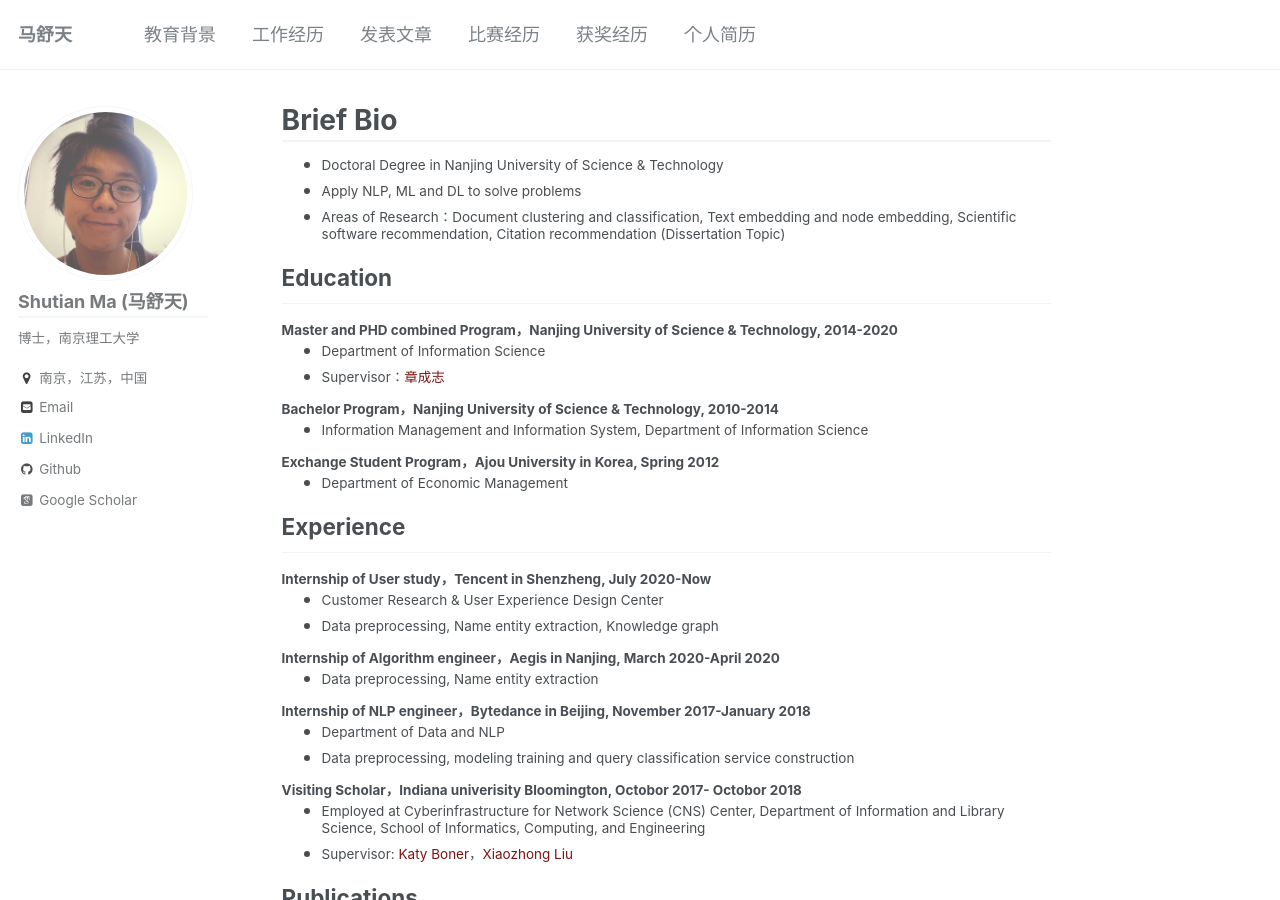
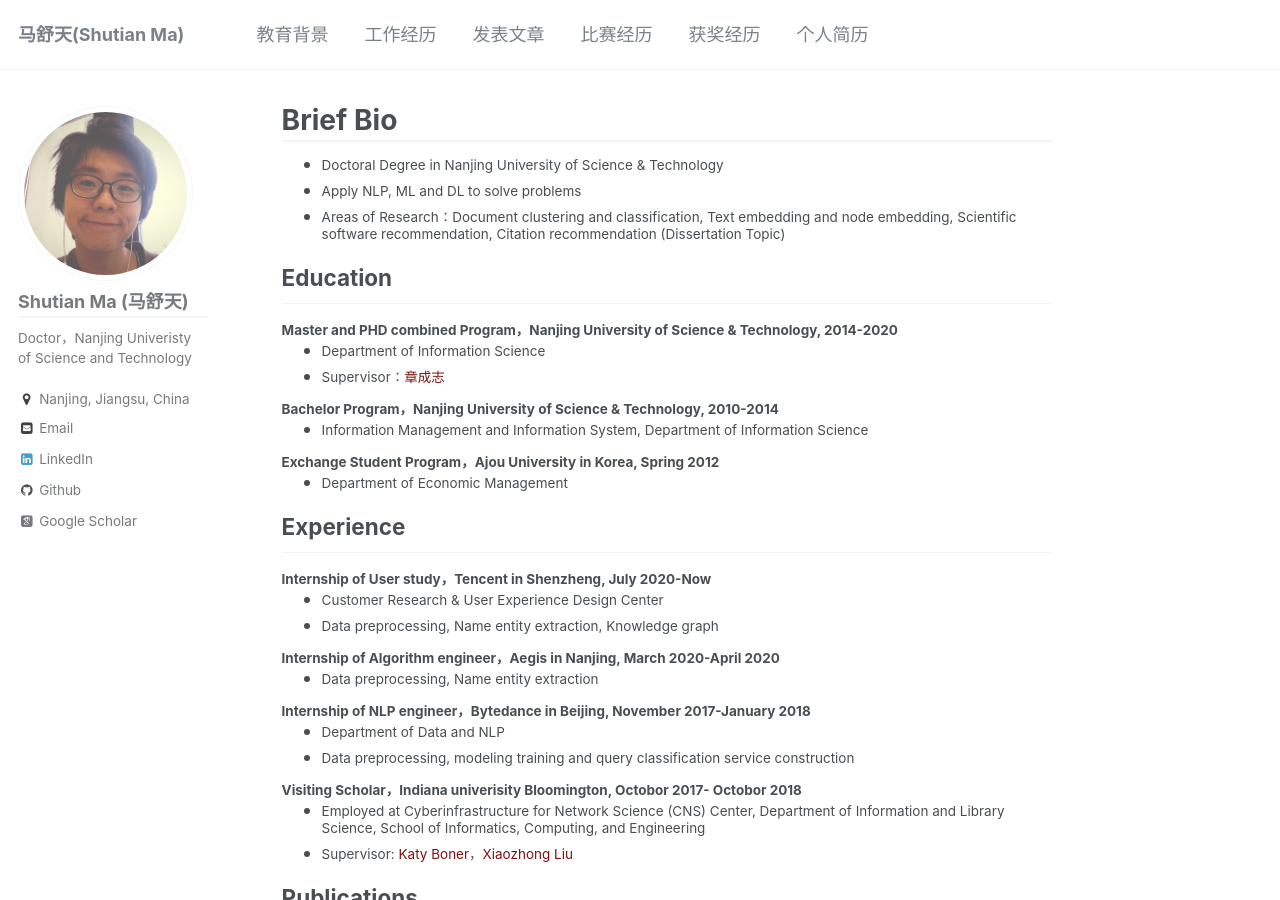
Before and after one commit to michellemashutian/michellemashutian.github.io_old, a Jekyll site: the page built from _pages/about.md, in a window 1280 px wide and 900 px high. Built offline with Jekyll 4.4.1, drawn with Linux system fonts in a browser that asks for light colours; some web fonts are replaced.

Commit message:
Update _config.yml

```diff
--- a/_config.yml
+++ b/_config.yml
@@ -7,7 +7,7 @@
 
 # Site Settings
 locale                   : "en-US"
-title                    : "马舒天"
+title                    : "马舒天(Shutian Ma)"
 title_separator          : "-"
 name                     : &name "Shutian Ma"
 description              : &description "Ph.D. candidate"
@@ -80,8 +80,8 @@ analytics:
 author:
   name             : "Shutian Ma (马舒天)"
   avatar           : "profile.png"
-  bio              : "博士，南京理工大学"
-  location         : "南京，江苏，中国"
+  bio              : "Doctor，Nanjing Univeristy of Science and Technology"
+  location         : "Nanjing, Jiangsu, China"
   employer         :
   googlescholar    : "https://scholar.google.com/citations?user=D7wgsokAAAAJ&hl=en"
   email            : "mashutian0608@hotmail.com"
```
